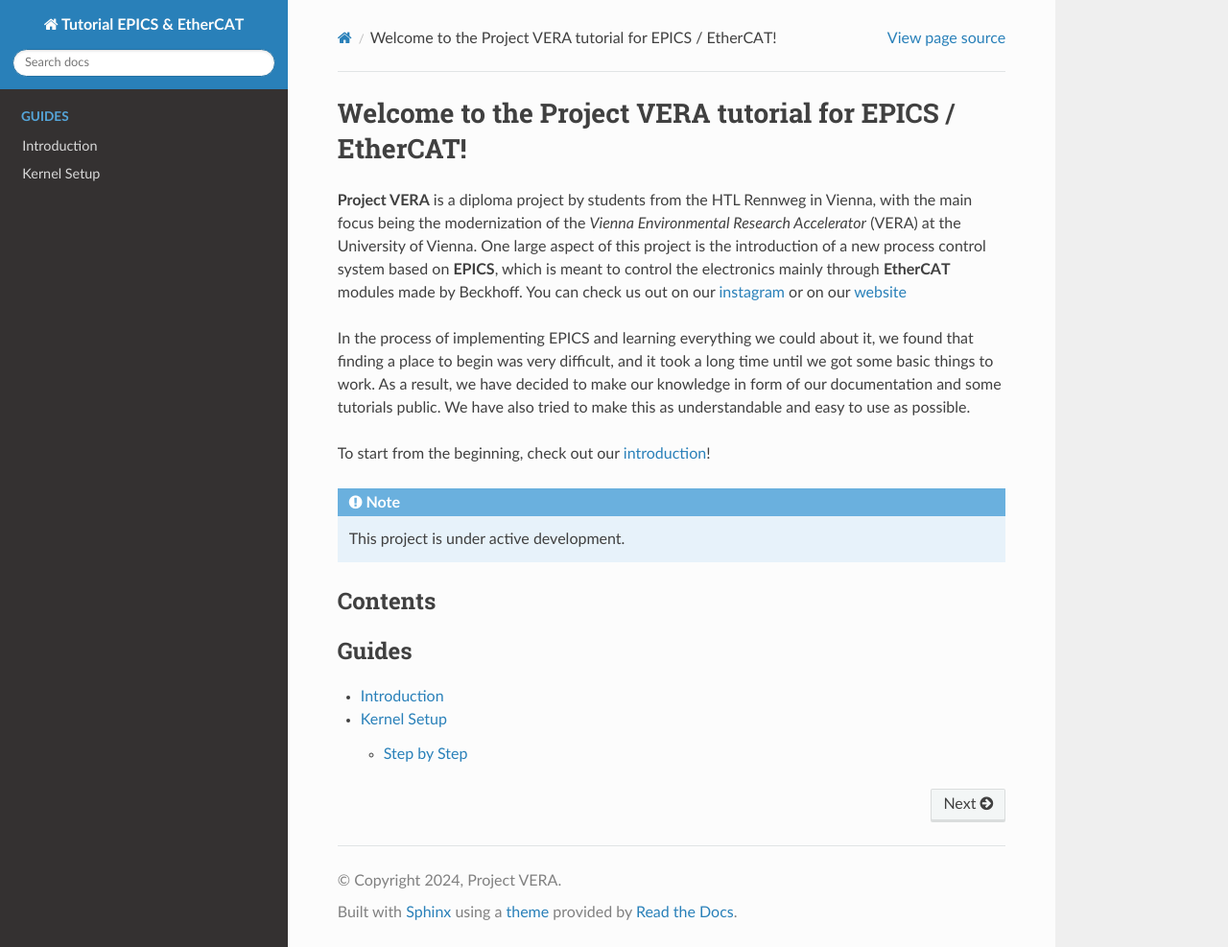
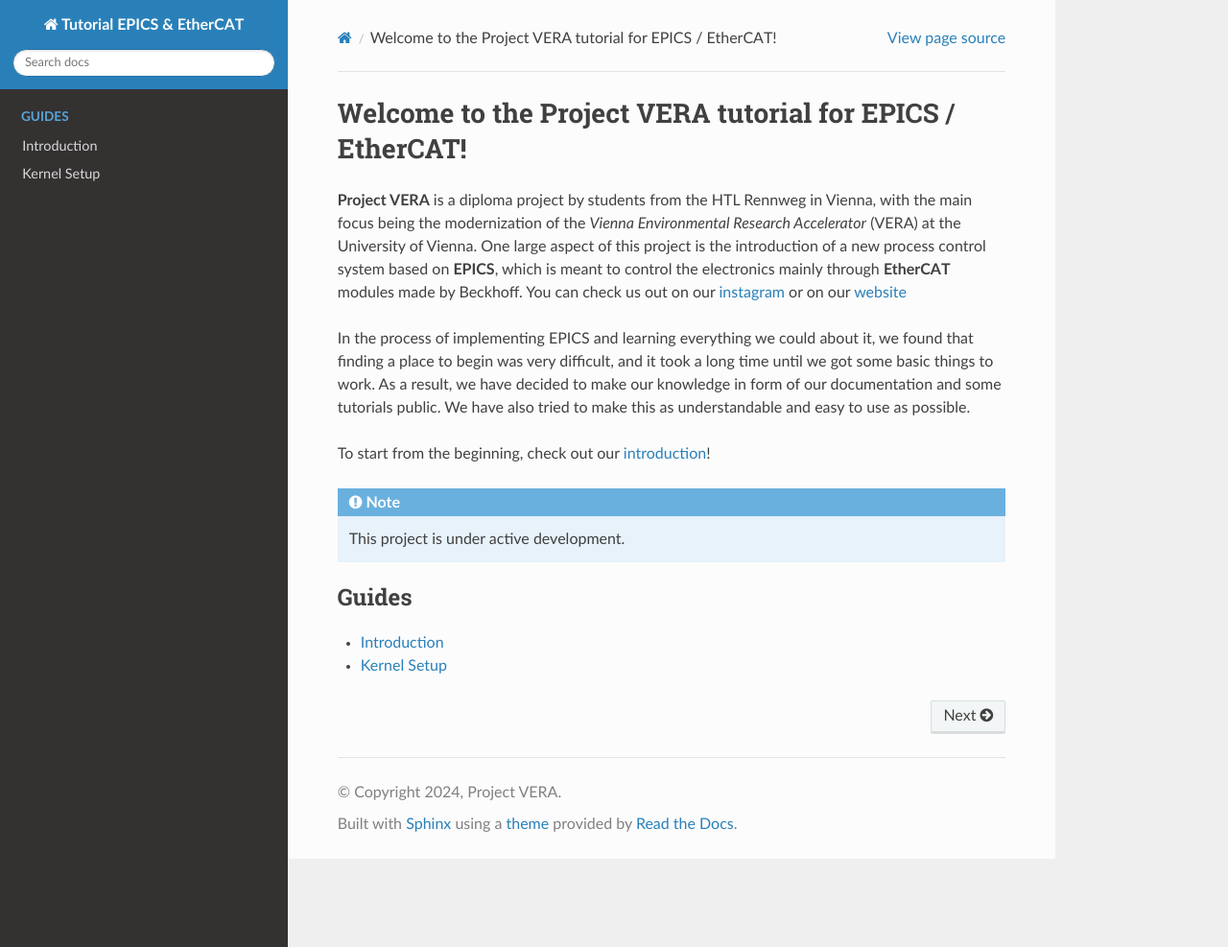
Before and after one commit to vera-univie/Tutorial-EPICS-EtherCAT, a Sphinx documentation site: the page built from docs/source/index.rst, in a window 1280 px wide and 987 px high. Shown: the whole window at 96% size. Built offline with Sphinx 7.4.7 and the Read the Docs theme 3.1.0, drawn with Linux system fonts in a browser that asks for light colours.

Commit message:
further work

```diff
--- a/docs/source/index.rst
+++ b/docs/source/index.rst
@@ -20,11 +20,9 @@
 
    This project is under active development.
 
-Contents
---------
 
 .. toctree::
-   :maxdepth: 2
+   :maxdepth: 1
    :caption: Guides
 
    introduction
```
